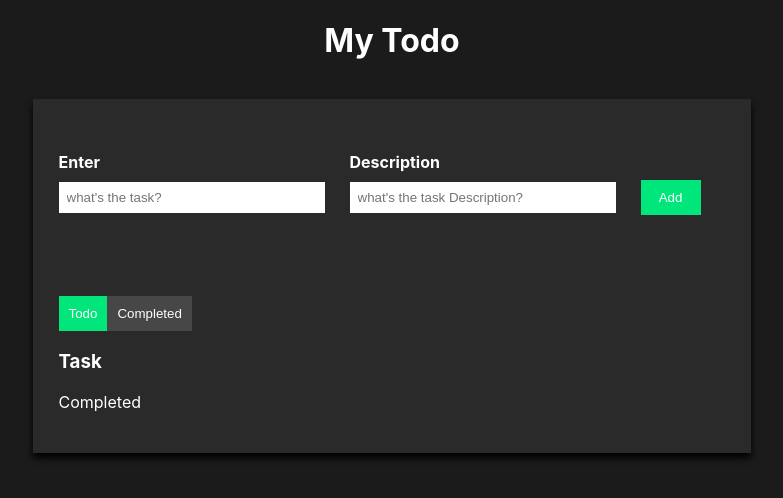
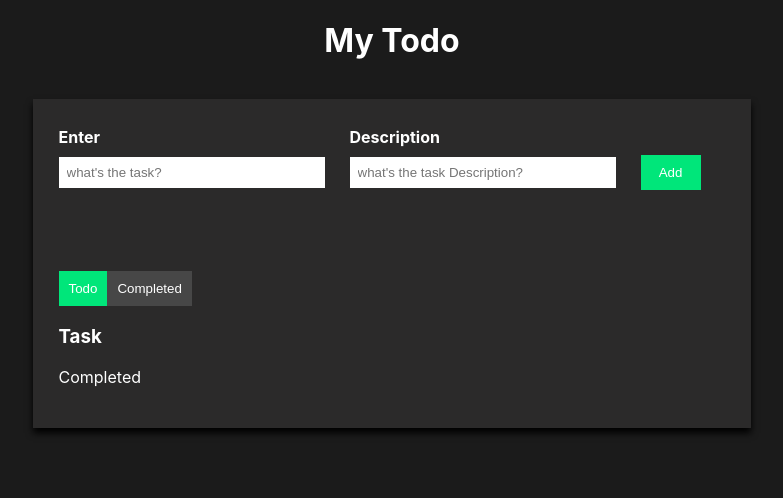
Before and after one commit to Vinay2001k/to-do-app, a React (Create React App) app: page / in a window 1280 px wide. Shown: the top 498 px of the page, without its empty margins (248-1031 px from the left). Built offline with nearby package versions, Linux system fonts and the light colour scheme.

Commit message:
testing commits

```diff
--- a/src/App.css
+++ b/src/App.css
@@ -23,7 +23,6 @@ text-align: center;
   justify-content: center;
   padding-bottom: 25px;
   margin-bottom: 25px;
-  margin-top: 25px;
 }
 .input-items{
   display: flex;
```
